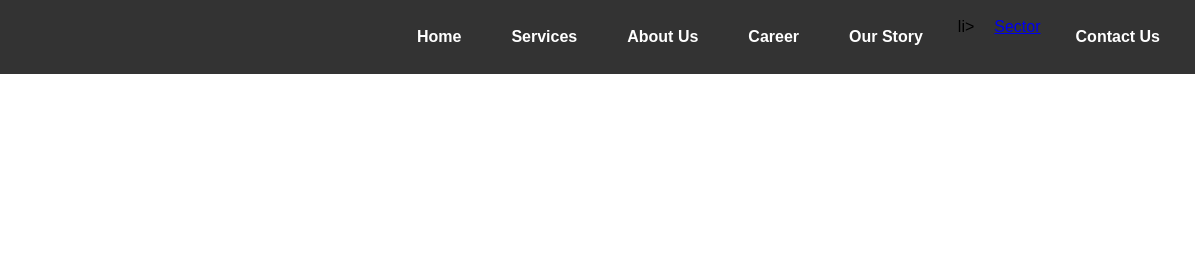
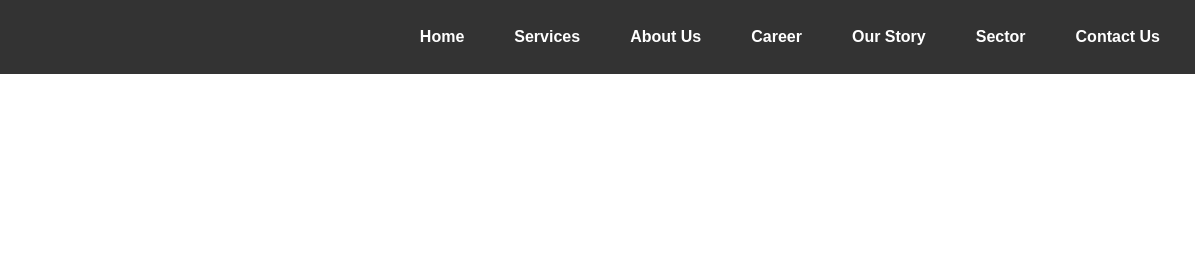
Before and after one commit to kmubashshir86/devlopers, a plain HTML site: page index.html in a window 1280 px wide. Shown: the top 280 px of the page, 85-1280 px from the left. Drawn offline with Linux system fonts and the light colour scheme.

Commit message:
Update index.html

```diff
--- a/index.html
+++ b/index.html
@@ -30,7 +30,7 @@
                 <li><a href="career.html">Career</a></li>
                 <li><a href="ourstory.html">Our
 Story</a></li>
-li><a href="Sector.html" id="Sector-link">Sector</a></li>
+<li><a href="Sector.html" id="Sector-link">Sector</a></li>
                 <li><a href="contactus.html">Contact Us</a></li>
             </ul>
         </nav>
```
